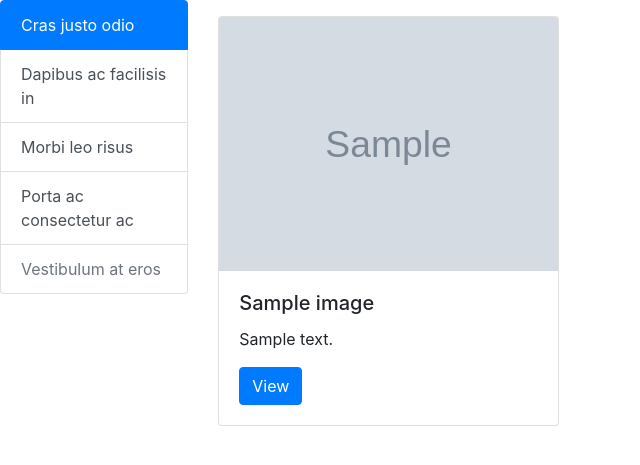
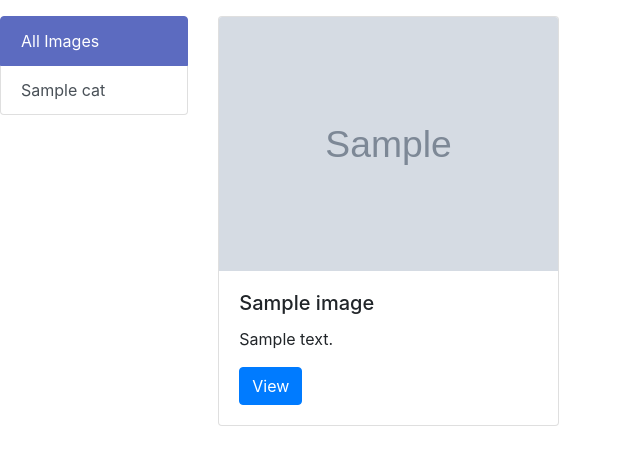
Before and after one commit to AimanZehra/My_Projects, a Python web app: template Webdev/WebDev/templates/home.html in a window 1280 px wide. Shown: the part 56-521 px from the top of the page, without its empty margins (0-640 px from the left). Run offline with Jinja, Linux system fonts and the light colour scheme; the template is opened without the code that fills it: most values are stand-ins (such as "Sample title", 1, 10 or a date in 2020); grey boxes marked "Sample" are stand-in pictures; some libraries are stand-ins or nearby versions.

Commit message:
added images

```diff
--- a/Webdev/WebDev/WebDev/urls.py
+++ b/Webdev/WebDev/WebDev/urls.py
@@ -25,4 +25,5 @@ urlpatterns = [
     path('admin/', admin.site.urls),
     path('aboutus/',show_about_page),
     path('home/', show_home_page),
+    path('category/<int:cid/', show_category_page),
 ]+static(settings.MEDIA_URL,document_root=settings.MEDIA_ROOT)
--- a/Webdev/WebDev/templates/home.html
+++ b/Webdev/WebDev/templates/home.html
@@ -16,7 +16,17 @@
         background: #5c6bc0!important;
     }
 
+    .list-group-item.active{
+
+        background: #5c6bc0!important;
+        border-color: #5c6bc0!important;
+    }
+
+
+
   </style>
+
+
   <body>
     {% include 'navbar.html' %}
 
@@ -34,14 +44,17 @@
       <div class="col-md-2">
 
         <!-- Categories -->
-        <div class="list-group">
-          <a href="#" class="list-group-item list-group-item-action active">
-            Cras justo odio
+        <div class="list-group mt-3">
+          <a href="/home" class="list-group-item list-group-item-action active">
+            All Images
           </a>
-          <a href="#" class="list-group-item list-group-item-action">Dapibus ac facilisis in</a>
-          <a href="#" class="list-group-item list-group-item-action">Morbi leo risus</a>
-          <a href="#" class="list-group-item list-group-item-action">Porta ac consectetur ac</a>
-          <a href="#" class="list-group-item list-group-item-action disabled">Vestibulum at eros</a>
+
+          {% for c in cats %}
+
+          <a href="/category/{{c.pk}}" class="list-group-item list-group-item-action">{{c.title}}</a>
+
+          {% endfor%}
+
         </div>
 
       </div>
```
Also changed, not shown: Webdev/WebDev/WebDev/views.py (+12 -0 lines).
